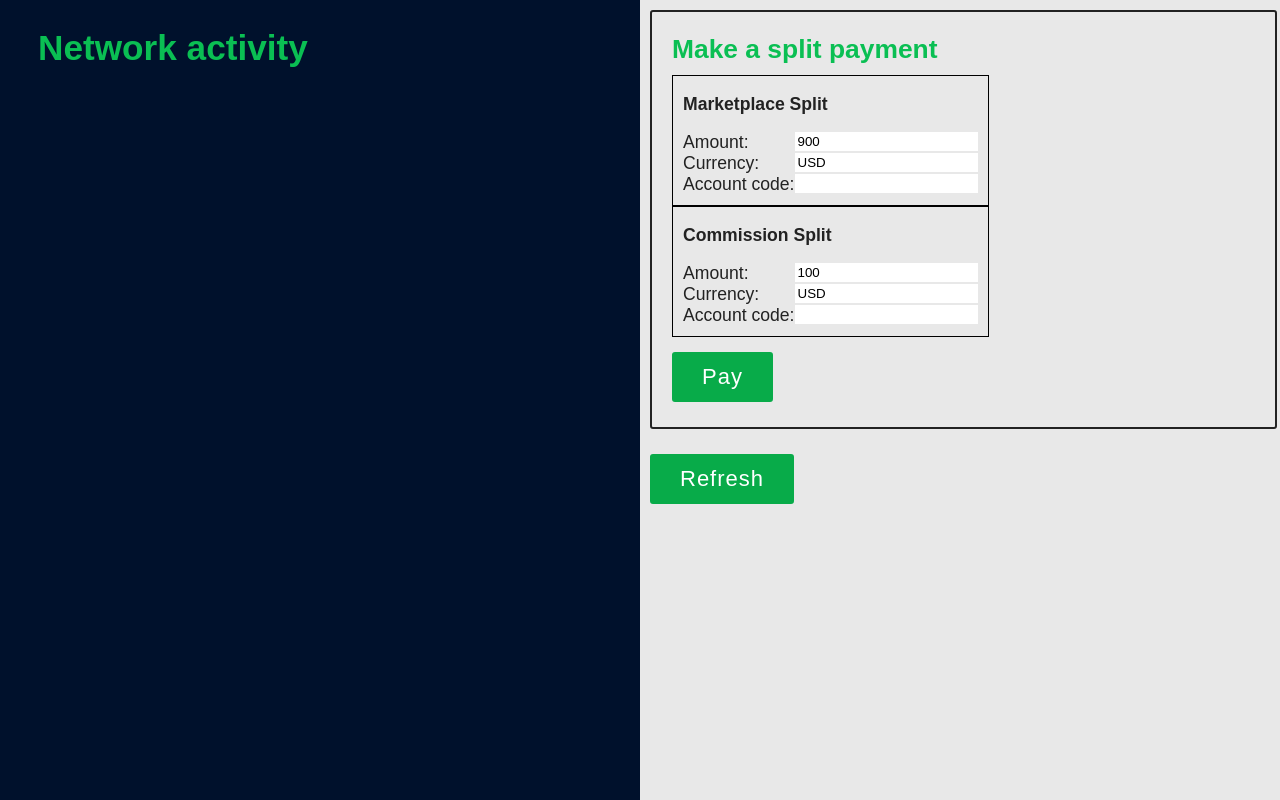
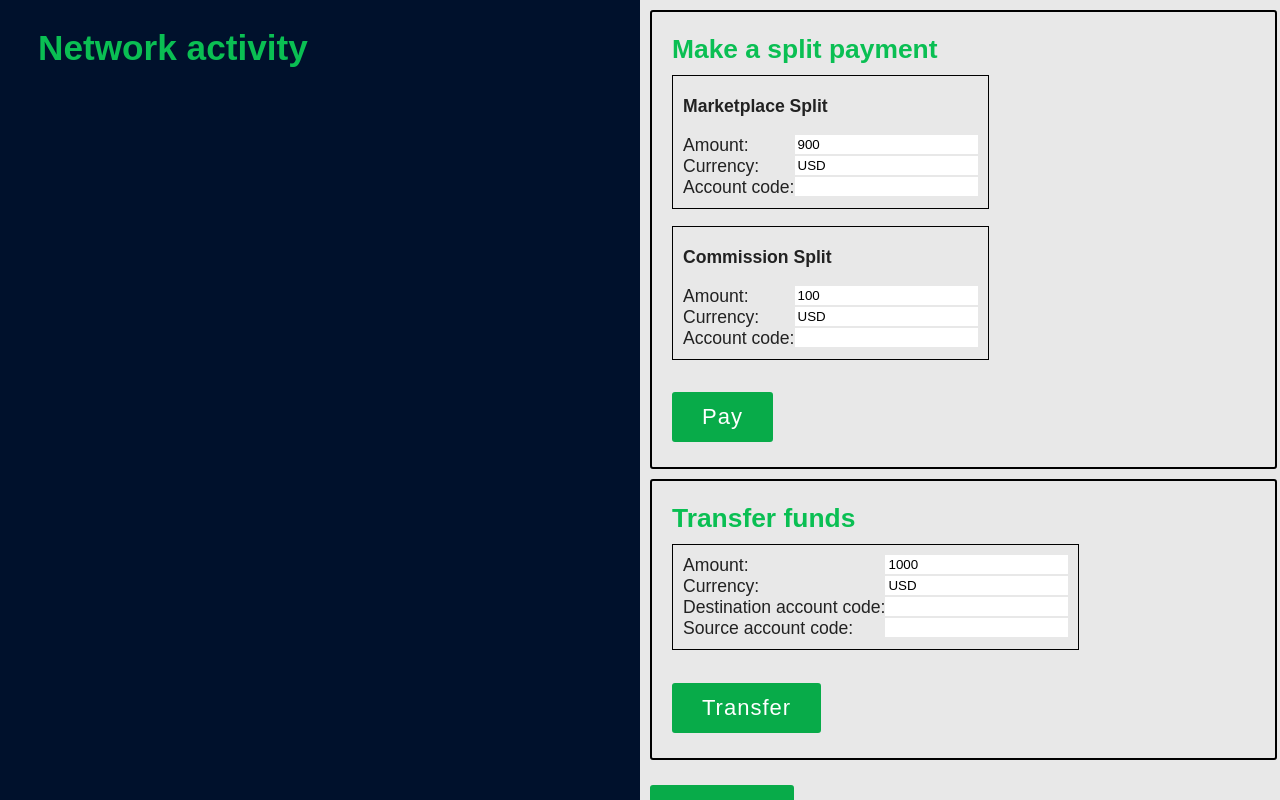
Before and after one commit to crrood/platforms_sandbox, a Flask app: template templates/template.html in a window 1280 px wide. Run offline with Flask 2, Linux system fonts and the light colour scheme; the template is opened without the code that fills it, so the values that code supplies are empty; parts of the project's set-up code (start-up, migrations or seed data) failed here and were passed over; some libraries are stand-ins or nearby versions.

Commit message:
add support for funds transfers

```diff
--- a/css/style.css
+++ b/css/style.css
@@ -27,6 +27,15 @@ body.dark a {
 body.index-page {
 	padding: 50px;
 	font-size: 1.2em;
+}
+
+.pane {
+	padding: 20px;
+	padding-top: 0px;
+	margin-bottom: 10px;
+
+	border: 2px solid black;
+	border-radius: 3px;
 }
 
 ::selection {
@@ -156,31 +165,25 @@ body.dark .output-subtitle {
   /****************/
  /* FORM STYLING */
 /****************/
-.split-payment-form {
-	margin-bottom: 10px;
-	padding: 20px;
-	padding-top: 0px;
-
-	border: 2px solid;
-	border-radius: 3px;
-}
-
-.split-payment-form__split {
+form {
 	display: inline-block;
 
 	padding: 10px;
-	padding-top: 0px;
 	margin-left: auto;
 	margin-right: auto;
 
 	border: 1px ridge black;
 }
 
-.split-payment-form__split input[type=text] {
+form p {
+	margin-top: 10px;
+}
+
+form input[type=text] {
 	float: right;
 }
 
-.split-payment-form__split label {
+form label {
 	float: center;
 	margin-right: 5px;
 }
@@ -235,15 +238,6 @@ button:disabled {
 	/*******************/
  /* ACCOUNT HOLDERS */
 /*******************/
-.account-holder {
-	padding: 20px;
-	padding-top: 0px;
-	margin-bottom: 10px;
-
-	border: 2px solid black;
-	border-radius: 3px;
-}
-
 .account {
 	margin-bottom: 10px;
 	padding: 10px;
--- a/js/common.js
+++ b/js/common.js
@@ -16,14 +16,17 @@ const CAL_VERSION = "v5";
 
 // Adyen endpoints
 export const endpoints = {
+	"payments": "https://checkout-test.adyen.com/" + CHECKOUT_VERSION + "/payments",
+	"paymentsDetails": "https://checkout-test.adyen.com/" + CHECKOUT_VERSION + "/payments/details",
 	"paymentMethods": "https://checkout-test.adyen.com/" + CHECKOUT_VERSION + "/paymentMethods",
-	"paymentsDetails": "https://checkout-test.adyen.com/" + CHECKOUT_VERSION + "/payments/details",
-	"payments": "https://checkout-test.adyen.com/" + CHECKOUT_VERSION + "/payments",
+
 	"authorise": "https://pal-test.adyen.com/pal/servlet/Payment/" + PAL_VERSION + "/authorise",
 	"authorise3d": "https://pal-test.adyen.com/pal/servlet/Payment/" + PAL_VERSION + "/authorise3d",
 	"authorise3ds2": "https://pal-test.adyen.com/pal/servlet/Payment/" + PAL_VERSION + "/authorise3ds2",
+
 	"getAccountHolder": "https://cal-test.adyen.com/cal/services/Account/" + CAL_VERSION + "/getAccountHolder",
 	"accountHolderBalance": "https://cal-test.adyen.com/cal/services/Account/" + CAL_VERSION + "/accountHolderBalance",
+	"transferFunds": "https://cal-test.adyen.com/cal/services/Fund/" + CAL_VERSION + "/transferFunds"
 };
 
 // method to send AJAX POST requests
--- a/js/components.js
+++ b/js/components.js
@@ -15,7 +15,7 @@ function AccountHolder(props) {
     <Event key={props.accountHolderData.accountHolderCode + "Event" + i} eventData={eventData} />
   )
   return (
-    <div className="account-holder">
+    <div className="pane account-holder">
       <h2>{props.accountHolderData.accountHolderCode}</h2>
       <div className="account-holder__property"><b>Entity type:</b> {props.accountHolderData.legalEntity}</div>
       <div className="account-holder__property"><b>Status:</b> {props.accountHolderData.accountHolderStatus.status}</div>
--- a/js/index.js
+++ b/js/index.js
@@ -75,10 +75,36 @@ function makeSplitPayment() {
 }
 
 function handlePaymentsCallback(data) {
-  console.log(data);
-
   common.output(data.request, "/payments request", data.endpoint);
   common.output(data.response, "/payments response");
 }
 
+function doTransferFunds() {
+  const request = {
+  	destinationAccountCode: document.querySelector("#destinationAccountCodeInput").value,
+  	sourceAccountCode: document.querySelector("#sourceAccountCodeInput").value,
+  	amount: {
+  		currency: document.querySelector("#transferCurrencyInput").value,
+  		value: document.querySelector("#transferAmountInput").value
+  	},
+  	merchantReference: "AfP demo transfer",
+  	transferCode: "CREDIT_EXAMPLE" // hardcoded value which is defined at Platform creation
+  };
+
+  // URL to send request to
+  request.endpoint = common.endpoints.transferFunds;
+
+  common.AJAXPost(
+    common.SERVER_URL + "/forwardRequest",
+    handleTransferFundsCallback,
+    request
+  )
+}
+
+function handleTransferFundsCallback(data) {
+  common.output(data.request, "/transferFunds request", data.endpoint);
+  common.output(data.response, "/tranferFunds response");
+}
+
 document.querySelector("#payBtn").addEventListener("click", makeSplitPayment);
+document.querySelector("#transferFundsBtn").addEventListener("click", doTransferFunds);
--- a/templates/template.html
+++ b/templates/template.html
@@ -6,22 +6,35 @@
 {% endmacro %}
 
 {% block paymentForm %}
-  <div class="split-payment-form">
+  <div class="pane split-payment-form">
     <h2>Make a split payment</h2>
     <div class="">
-      <div class="split-payment-form__split">
+      <form>
         <p><b>Marketplace Split</b></p>
         {{ input("splitAmount", "900", "Amount") }}
         {{ input("splitCurrency", "USD", "Currency") }}
         {{ input("splitAccountCode", accountsList.keys()|first, "Account code") }}
-      </div>
-      <div class="split-payment-form__split">
+      </form>
+      <form>
         <p><b>Commission Split</b></p>
         {{ input("commissionAmount", "100", "Amount") }}
         {{ input("commissionCurrency", "USD", "Currency") }}
         {{ input("commissionAccountCode", "", "Account code") }}
-      </div>
+      </form>
     </div>
     <button id="payBtn">Pay</button>
   </div>
 {% endblock %}
+
+{% block tranferFundsForm %}
+  <div class="pane transfer-funds-form">
+    <h2>Transfer funds</h2>
+    <form>
+      {{ input("transferAmount", "1000", "Amount") }}
+      {{ input("transferCurrency", "USD", "Currency") }}
+      {{ input("destinationAccountCode", accountsList.keys()|first, "Destination account code") }}
+      {{ input("sourceAccountCode", accountsList.keys()|list|max, "Source account code") }}
+    </form>
+    <div><button id="transferFundsBtn">Transfer</button></div>
+  </div>
+{% endblock %}
```
Also changed, not shown: ServerUtils.py (+6 -9 lines).
